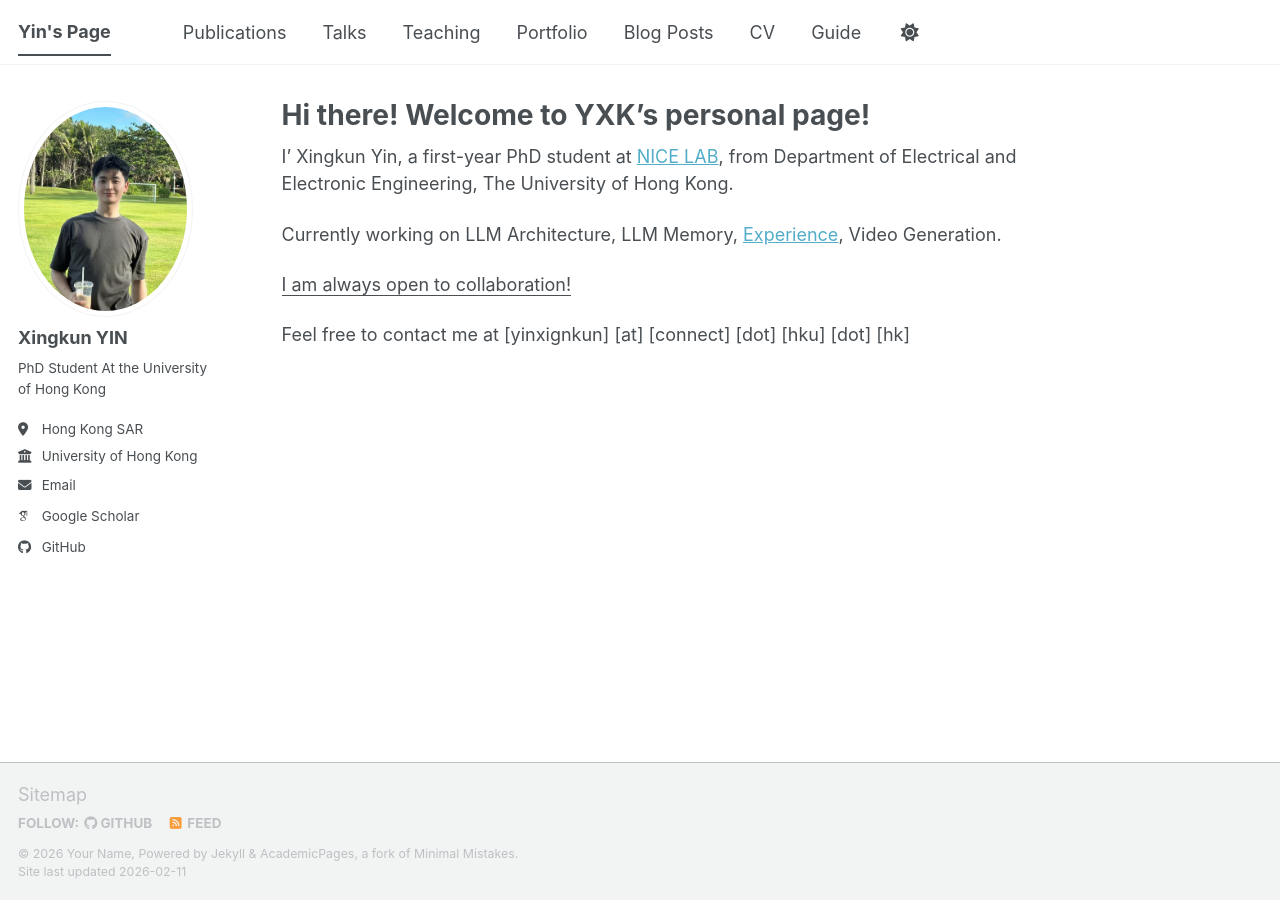
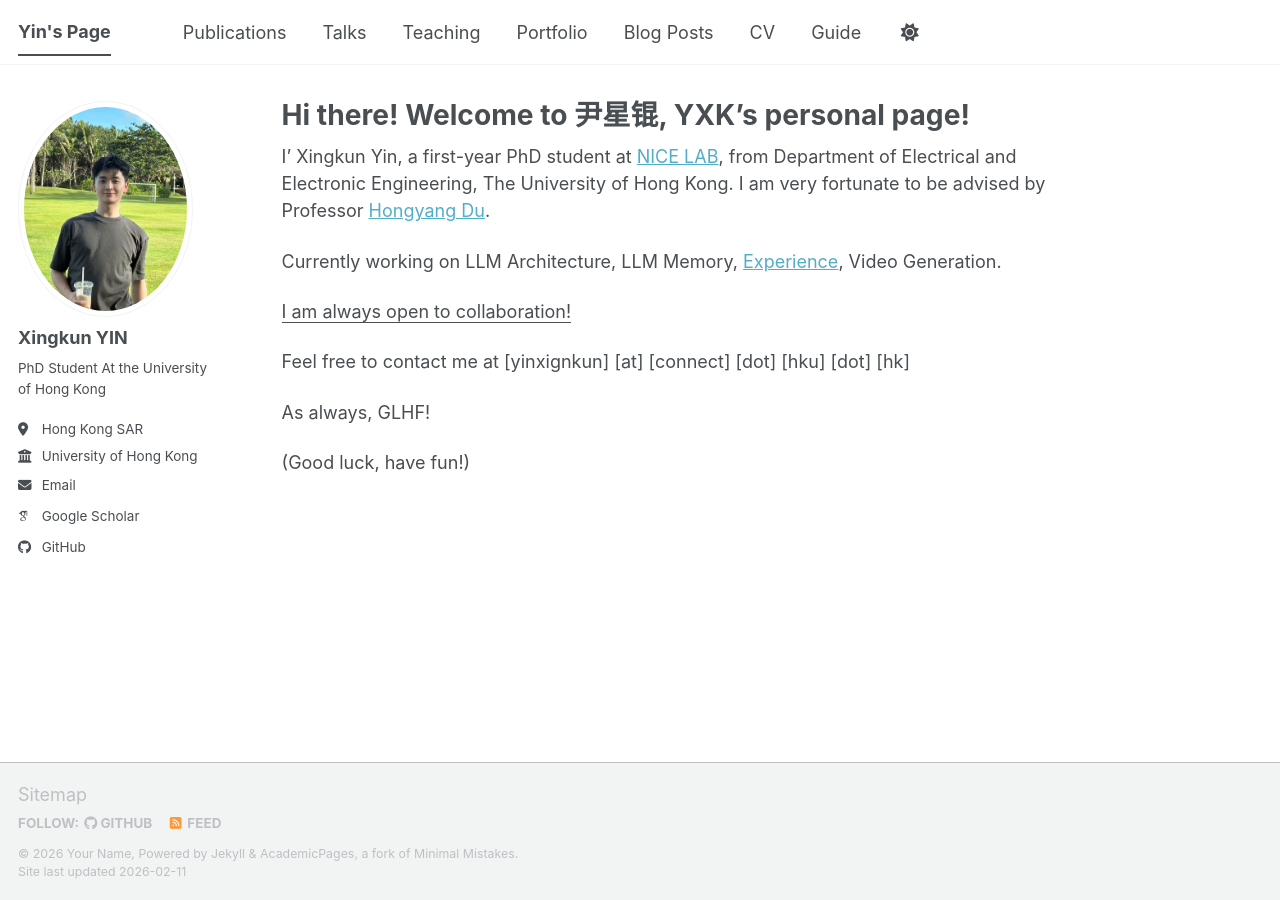
Before and after one commit to troyyxk/troyyxk.github.io, a Jekyll site: the page built from _pages/about.md, in a window 1280 px wide. Built offline with Jekyll 4.4.1, drawn with Linux system fonts in a browser that asks for light colours; some web fonts are replaced; a script bundle is joined from its source files by our own code; library files that are not in the unit come from our copies.

Commit message:
Update about.md

```diff
--- a/_pages/about.md
+++ b/_pages/about.md
@@ -1,13 +1,13 @@
 ---
 permalink: /
-title: "Hi there! Welcome to YXK's personal page!"
+title: "Hi there! Welcome to 尹星锟, YXK's personal page!"
 author_profile: true
 redirect_from:
   - /about/
   - /about.html
 ---
 
-I' Xingkun Yin, a first-year PhD student at [NICE LAB](https://hongyangdu.github.io/nice/), from Department of Electrical and Electronic Engineering, The University of Hong Kong.
+I' Xingkun Yin, a first-year PhD student at [NICE LAB](https://hongyangdu.github.io/nice/), from Department of Electrical and Electronic Engineering, The University of Hong Kong. I am very fortunate to be advised by Professor [Hongyang Du](https://hongyangdu.github.io/).
 
 Currently working on LLM Architecture, LLM Memory, [Experience](https://storage.googleapis.com/deepmind-media/Era-of-Experience%20/The%20Era%20of%20Experience%20Paper.pdf), Video Generation.
 
@@ -16,6 +16,10 @@ Currently working on LLM Architecture, LLM Memory, [Experience](https://storage.
 <p>
 Feel free to contact me at [yinxignkun] [at] [connect] [dot] [hku] [dot] [hk]
 </p>
+
+As always, GLHF!
+
+(Good luck, have fun!)
 
 <!--
 A data-driven personal website
```
